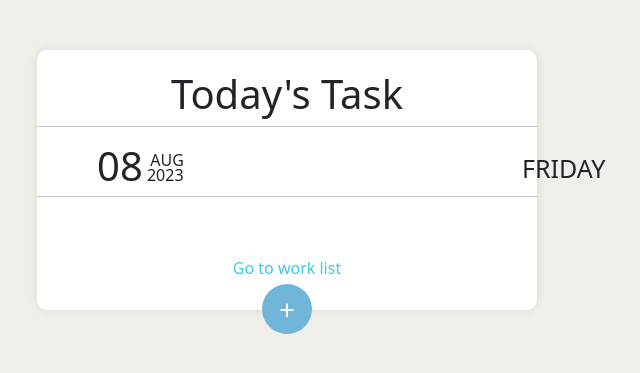
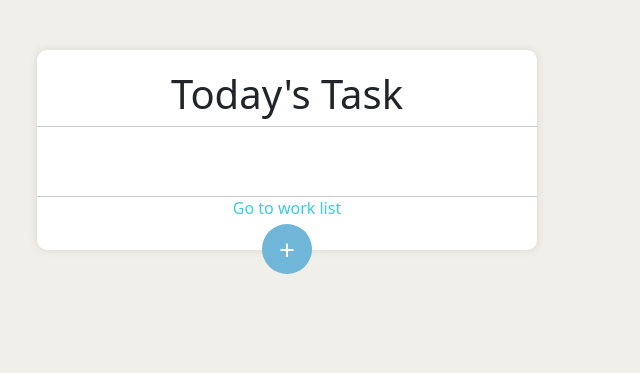
Before and after one commit to pujan789/to-do-list, a Node server app: page / in a window 1280 px wide. Shown: the top 373 px of the page, without its empty margins (353-993 px from the left). Run offline with Node 20, Linux system fonts and the light colour scheme.

Commit message:
Update index.ejs

```diff
--- a/views/index.ejs
+++ b/views/index.ejs
@@ -29,13 +29,13 @@
             </div>
 
             <div class="today-div">
-                <p class="day">08</p>
-                <p class="year">2023</p>
-                <p class="month">AUG</p>
+                <p class="day"></p>
+                <p class="year"></p>
+                <p class="month"></p>
             </div>
 
             <div class="show-day">
-                <p class="show-day-p">FRIDAY</p>
+                <p class="show-day-p"></p>
             </div>
 
             <div class="hr-2">
@@ -90,6 +90,27 @@
             $(this).parent().toggleClass("task-cancelled");
         });
     </script>
+<script>
+    var datetime = new Date();
+
+    // Array of month names
+    var months = ['JAN', 'FEB', 'MAR', 'APR', 'MAY', 'JUN', 'JUL', 'AUG', 'SEP', 'OCT', 'NOV', 'DEC'];
+
+    // Array of day names
+    var days = ['SUNDAY', 'MONDAY', 'TUESDAY', 'WEDNESDAY', 'THURSDAY', 'FRIDAY', 'SATURDAY'];
+
+    // Get current date components
+    var currentDay = datetime.getDate();
+    var currentMonth = datetime.getMonth();
+    var currentYear = datetime.getFullYear();
+    var currentDayName = days[datetime.getDay()];
+
+    // Update the elements with current date and day
+    document.getElementById('currentDay').innerText = currentDay;
+    document.getElementById('currentMonth').innerText = months[currentMonth];
+    document.getElementById('currentYear').innerText = currentYear;
+    document.getElementById('currentDayName').innerText = currentDayName;
+</script>
 
 
 </body>
```
